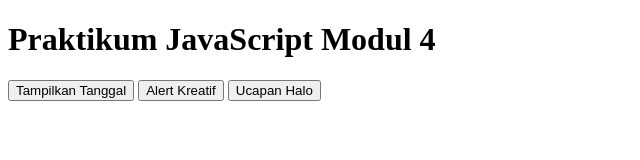
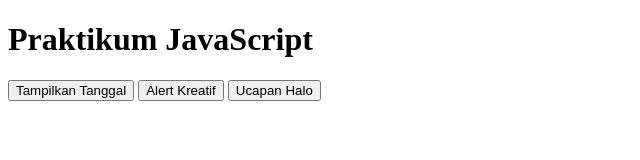
Before and after one commit to syawaliaaaz/PDW-PRAKTIKUM-4, a plain HTML site: page praktikum-js.html in a window 1280 px wide. Shown: the whole page, without its empty margins (0-640 px from the left). Drawn offline with Linux system fonts and the light colour scheme.

Commit message:
Update praktikum-js.html

```diff
--- a/praktikum-js.html
+++ b/praktikum-js.html
@@ -6,11 +6,11 @@
 </head>
 <body>
 
-  <h1>Praktikum JavaScript Modul 4</h1>
+  <h1>Praktikum JavaScript</h1>
 
   <!-- Internal JavaScript Alert -->
   <script>
-    alert("Wwelcome to halaman praktikum JavaScript!");
+    alert("Welcome to halaman praktikum JavaScript!");
   </script>
 
   <!-- Tombol-tombol untuk memanggil fungsi dari eksternal JS -->
```
